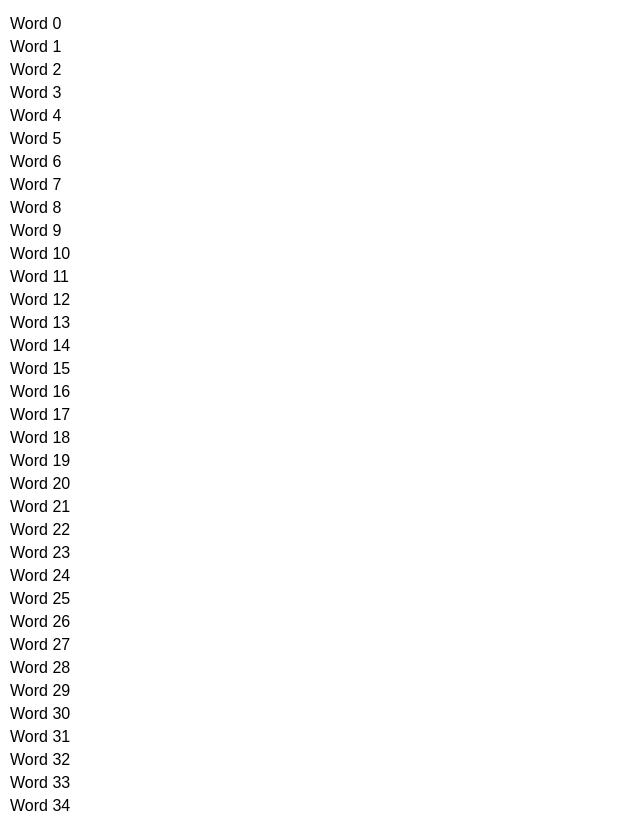
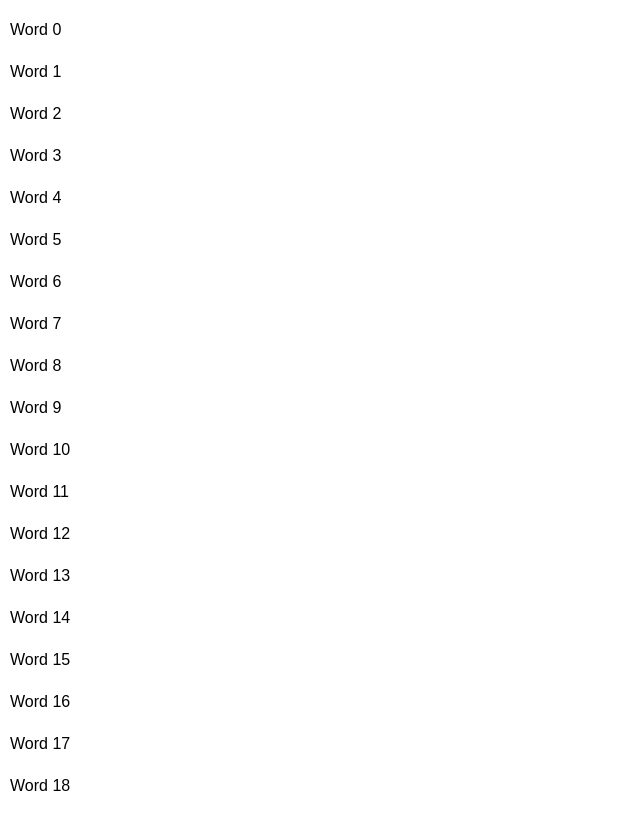
Before and after one commit to blaboratories/blaboratories.github.io, a plain HTML site: page index.html in a window 1280 px wide. Shown: the whole page, without its empty margins (0-640 px from the left). Drawn offline with Linux system fonts and the light colour scheme.

Commit message:
Update styles.css
Force word height and match division

```diff
--- a/styles.css
+++ b/styles.css
@@ -11,5 +11,8 @@ body, html {
 }
 
 .word {
-    margin: 5px 0;
+    height: 40px; /* Set the height of each item */
+    line-height: 40px; /* Center the text vertically */
+    margin-bottom: 2px; /* Optional: adds space between items */
+    /* Add other styling as needed */
 }
```
